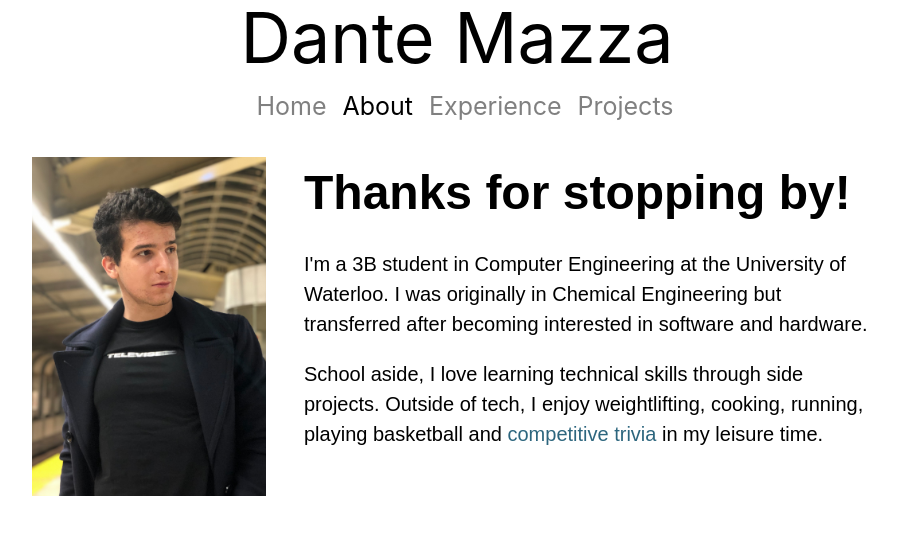
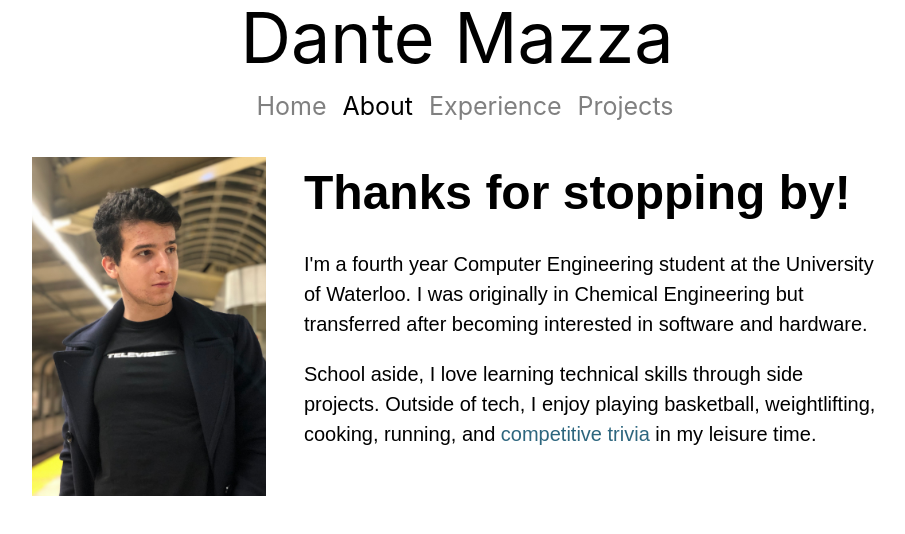
Before and after one commit to dantemazza/personal-website, a React (Create React App) app: page / in a window 1280 px wide. Both pictures are taken after a click on the link "About". Shown: the top 534 px of the page, without its empty margins (183-1088 px from the left). Built offline with nearby package versions, Linux system fonts and the light colour scheme.

Commit message:
Update About.js

```diff
--- a/src/components/pages/About/About.js
+++ b/src/components/pages/About/About.js
@@ -11,11 +11,11 @@ function About(){
             <div className= "aboutText">
                 <b><font size="20">Thanks for stopping by!</font></b>
                 <p>
-                    I'm a 3B student in Computer Engineering at the University of Waterloo. I was originally in Chemical Engineering but transferred after becoming interested in software and hardware.
+                    I'm a fourth year Computer Engineering student at the University of Waterloo. I was originally in Chemical Engineering but transferred after becoming interested in software and hardware.
                 </p>
                 <p>
                     School aside, I love learning technical skills through side projects.
-                    Outside of tech, I enjoy weightlifting, cooking, running, playing basketball and&nbsp;
+                    Outside of tech, I enjoy playing basketball, weightlifting, cooking, running, and&nbsp;
                     <a href="https://www.naqt.com/stats/player/index.jsp?contact_id=416423" className="employerLinks" target="_blank" rel="noopener noreferrer">competitive trivia</a>
                     &nbsp;in my leisure time.
                 </p>
```
